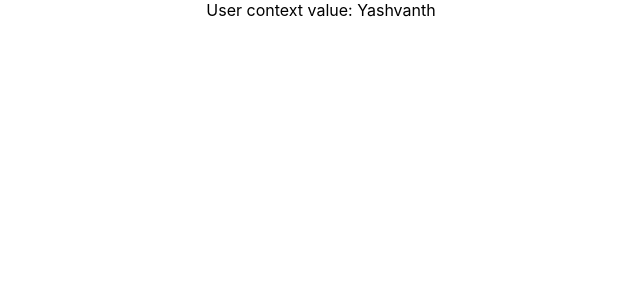
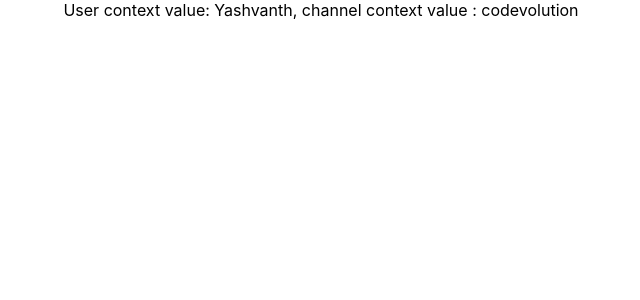
Before and after one commit to yashvanthkg/react-hooks-demo, a React (Create React App) app: page / in a window 1280 px wide. Shown: the top 300 px of the page, without its empty margins (319-959 px from the left). Built offline with nearby package versions, Linux system fonts and the light colour scheme.

Commit message:
using multiple context

```diff
--- a/src/App.js
+++ b/src/App.js
@@ -3,12 +3,14 @@ import './App.css';
 import ComponentC from './components/ComponentC';
 
 export const UserContext = React.createContext()
-
+export const ChannelContext  = React.createContext()
 function App() {
   return (
     <div className='App'>
       <UserContext.Provider value={'Yashvanth'}>
-        <ComponentC />
+        <ChannelContext.Provider value = {"codevolution"}>
+          <ComponentC />
+        </ChannelContext.Provider>
       </UserContext.Provider>
     </div>
   );
--- a/src/components/ComponentF.js
+++ b/src/components/ComponentF.js
@@ -1,11 +1,12 @@
 import React, { useContext } from 'react'
-import { UserContext } from '../App'
+import { UserContext, ChannelContext } from '../App'
 
 function ComponentF() {
     const user = useContext(UserContext)
+    const channel = useContext(ChannelContext)
     return (
         <div>
-             User context value: {user}
+             User context value: {user}, channel context value : {channel}
         </div>
     )
 }
```
